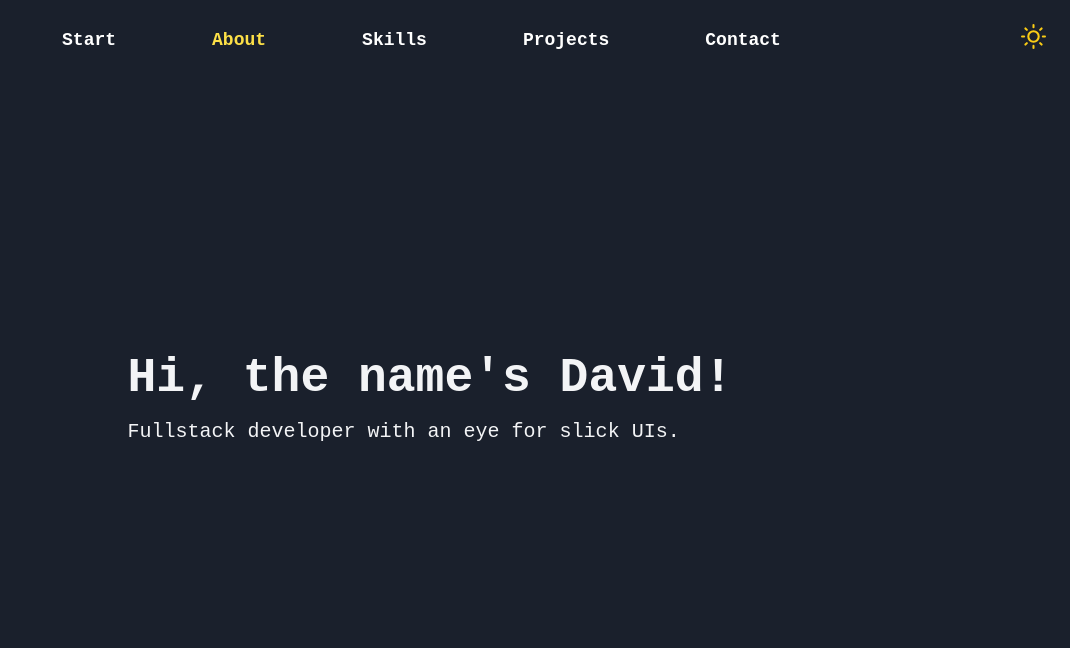
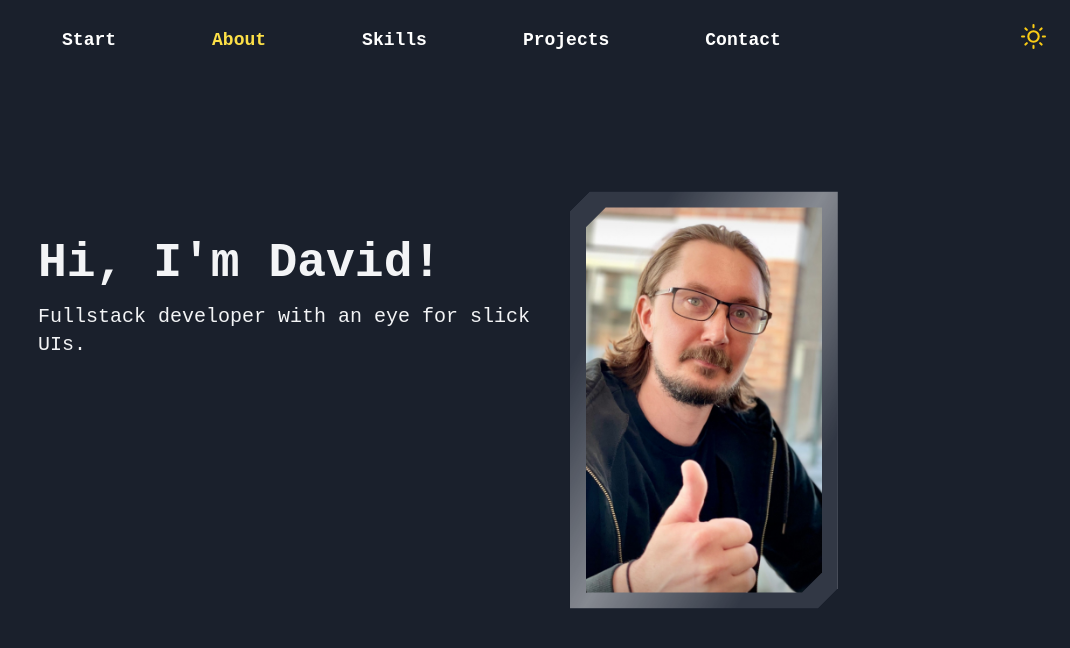
Before and after one commit to Denturion/portfolio, a React (Vite) app in the folder frontend/: page / in a window 1280 px wide. Shown: the top 648 px of the page, without its empty margins (210-1280 px from the left). Built offline with nearby package versions, Linux system fonts and the light colour scheme.

Commit message:
Added image and css

```diff
--- a/frontend/src/App.tsx
+++ b/frontend/src/App.tsx
@@ -14,7 +14,7 @@ export default function App() {
 			>
 				<Header />
 
-				<main>
+				<main className='w-full max-w-4xl mx-auto px-10'>
 					<section
 						id='hero'
 						className='min-h-screen flex items-center justify-center'
--- a/frontend/src/components/Hero.tsx
+++ b/frontend/src/components/Hero.tsx
@@ -3,24 +3,36 @@ import { useLightModeContext } from '../context/LightModeContext';
 const Hero = () => {
 	const { lightMode, animating } = useLightModeContext();
 
-	return (
-		<div
-			style={{
-				fontFamily: lightMode
-					? "'Roboto', sans-serif"
-					: "'Fira Mono', monospace",
+	const textStyle = {
+		fontFamily: lightMode ? "'Roboto', sans-serif" : "'Fira Mono', monospace",
 		transformOrigin: 'center',
 		transform: animating ? 'scaleX(0)' : 'scaleX(1)',
 		transition: 'transform 0.25s ease, font-family 0.25s ease',
-			}}
-		>
-			<h1 className='text-3xl md:text-5xl font-bold mb-4'>
-				Hi, the name's David!
+	};
+
+	return (
+		<section className='w-full flex justify-center'>
+			<div className='w-full max-w-xl px-4 py-12 flex flex-col '>
+				<h1 className='text-3xl md:text-5xl font-bold mb-4' style={textStyle}>
+					Hi, I'm David!
 				</h1>
-			<p className='text-base md:text-xl'>
+				<p className='text-base md:text-xl mb-6' style={textStyle}>
 					Fullstack developer with an eye for slick UIs.
 				</p>
 			</div>
+			{/* Right: Image */}
+			<div className='relative w-full md:w-1/2 flex justify-center'>
+				<div className='clip-diagonal-frame relative p-4 bg-white dark:bg-gray-900 shadow-xl overflow-visible'>
+					<div className='clip-diagonal bg-white dark:bg-gray-900'>
+						<img
+							src='/Profile.jpg'
+							alt='David'
+							className='w-full max-w-xs h-auto block'
+						/>
+					</div>
+				</div>
+			</div>
+		</section>
 	);
 };
 
--- a/frontend/src/index.css
+++ b/frontend/src/index.css
@@ -26,3 +26,73 @@ html.dark body {
 		background-position: 100% 100%;
 	}
 }
+
+.has-blur-gradient::before {
+	content: '';
+	position: absolute;
+	inset: 0;
+	z-index: -1;
+	pointer-events: none;
+	backdrop-filter: blur(8px);
+	-webkit-backdrop-filter: blur(8px);
+	mask-image: linear-gradient(to bottom, black 70%, transparent 100%);
+	-webkit-mask-image: linear-gradient(to bottom, black 70%, transparent 100%);
+	opacity: 0;
+	transition: opacity 0.4s ease;
+}
+.blur-active::before {
+	opacity: 1;
+}
+
+.clip-diagonal-frame {
+	clip-path: polygon(
+		20px 0%,
+		100% 0%,
+		100% calc(100% - 20px),
+		calc(100% - 20px) 100%,
+		0% 100%,
+		0% 20px
+	);
+	position: relative;
+}
+
+.clip-diagonal-frame::before {
+	content: '';
+	position: absolute;
+	inset: 0;
+
+	pointer-events: none;
+	z-index: 2;
+	background: linear-gradient(
+		120deg,
+		rgba(255, 255, 255, 0.2) 20%,
+		rgba(255, 255, 255, 0.7) 50%,
+		rgba(255, 255, 255, 0.2) 80%
+	);
+	opacity: 0.7;
+	mix-blend-mode: lighten;
+	animation: shine 1.2s linear infinite;
+	clip-path: inherit;
+}
+
+.clip-diagonal {
+	clip-path: polygon(
+		20px 0%,
+		100% 0%,
+		100% calc(100% - 20px),
+		calc(100% - 20px) 100%,
+		0% 100%,
+		0% 20px
+	);
+	position: relative;
+	z-index: 10;
+}
+
+@keyframes shine {
+	0% {
+		background-position: -200% 0;
+	}
+	100% {
+		background-position: 200% 0;
+	}
+}
--- a/frontend/src/layout/Header.tsx
+++ b/frontend/src/layout/Header.tsx
@@ -3,11 +3,20 @@ import { useLightModeContext } from '../context/LightModeContext';
 import { FiSun, FiMoon } from 'react-icons/fi';
 import useActiveSection from '../hooks/useActiveSection';
 import HamburgerMenu from '../components/HamburgerMenu';
+import { useEffect, useState } from 'react';
 
 const Header = () => {
 	const { lightMode, toggleLightMode, animating } = useLightModeContext();
 	const sectionIds = ['hero', 'about', 'skills', 'projects', 'contact'];
 	const activeSection = useActiveSection(sectionIds);
+
+	const [scrolled, setScrolled] = useState(false);
+
+	useEffect(() => {
+		const onScroll = () => setScrolled(window.scrollY > 10);
+		window.addEventListener('scroll', onScroll);
+		return () => window.removeEventListener('scroll', onScroll);
+	}, []);
 
 	const links = [
 		{ href: '#', label: 'Start', section: 'hero' },
@@ -18,7 +27,14 @@ const Header = () => {
 	];
 
 	return (
-		<header className='fixed top-0 left-0 right-0 w-full bg-transparent z-50'>
+		<header
+			className={`fixed top-0 left-0 right-0 w-full z-50 transition-colors duration-300
+    ${
+			scrolled
+				? 'bg-gradient-to-b from-white/90 to-transparent dark:from-gray-900/90 dark:to-transparent'
+				: ''
+		}`}
+		>
 			<div className='container mx-auto flex items-center justify-between p-2 md:p-4'>
 				<div className='w-8' />
 
```
Also changed, not shown: frontend/public/Profile.jpg (added). Lines whose indentation alone changed are shown as unchanged.
